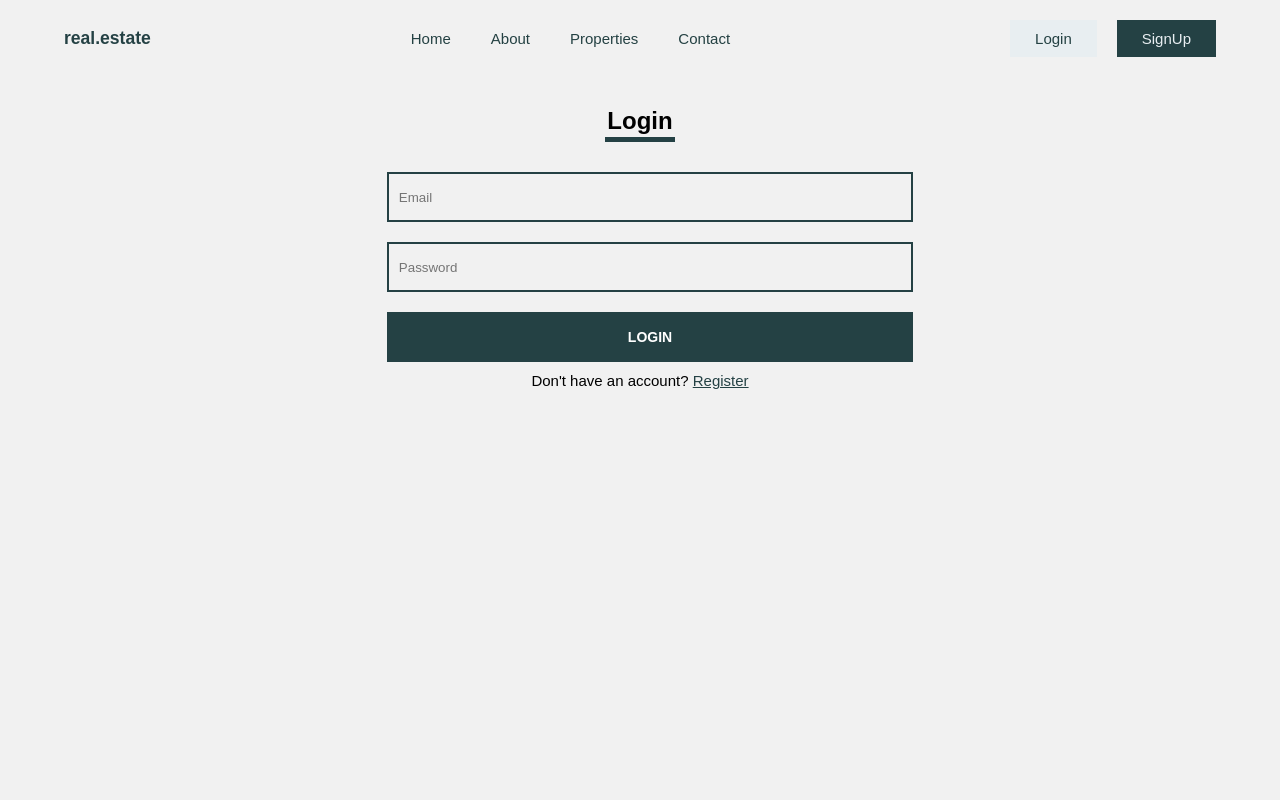
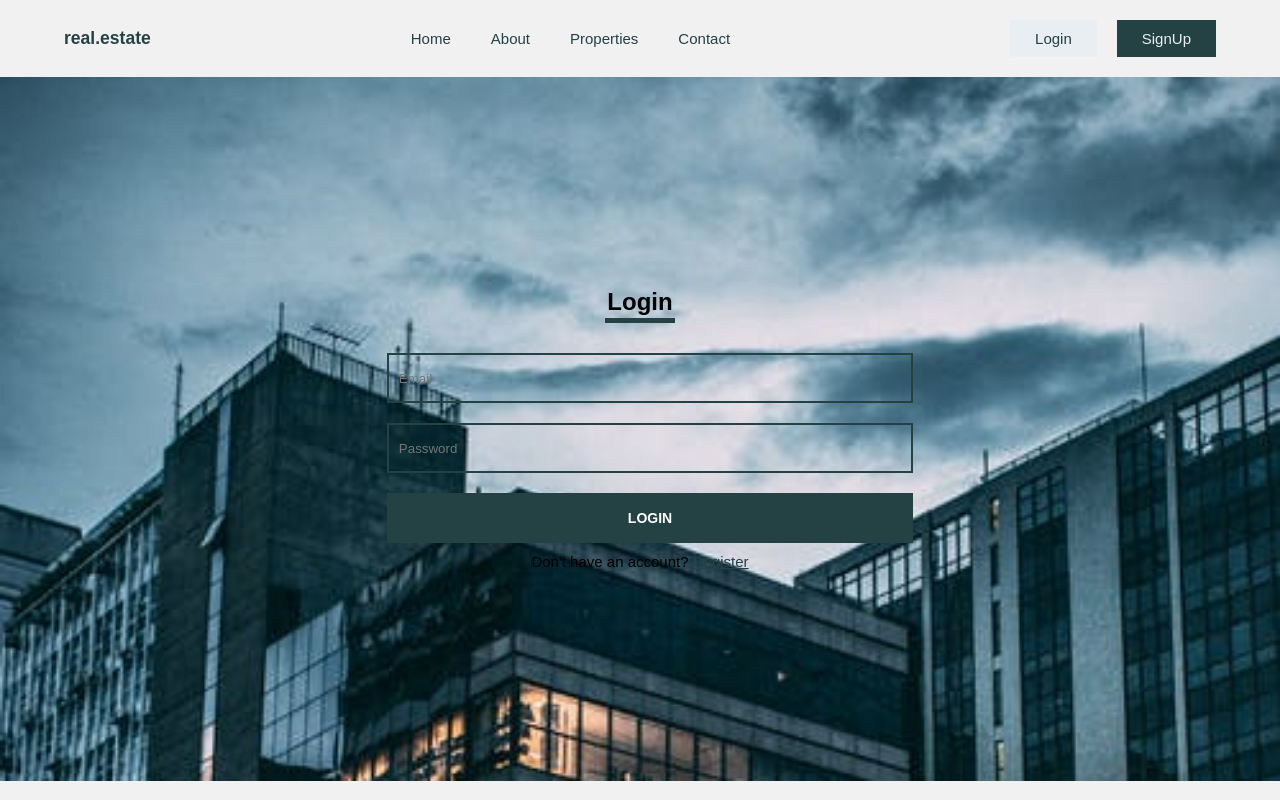
Before and after one commit to mishael1-d/realestate-website, a React (Create React App) app: page /login in a window 1280 px wide. Built offline with nearby package versions, Linux system fonts and the light colour scheme; a web font is replaced by a local one.

Commit message:
Changed BG for registeer and login pages

```diff
--- a/src/components/Login/Login.css
+++ b/src/components/Login/Login.css
@@ -1,3 +1,13 @@
+.login-container {
+  margin-top: 0;
+    background: url("../../images/pexels-photo-65438.jpeg");
+    background-position: top;
+    background-repeat: no-repeat;
+    background-size: cover;
+    height: 88vh;
+    display: flex;
+    align-items: center;
+  }
 .login {
   display: flex;
   flex-direction: column;
--- a/src/components/Login/Login.js
+++ b/src/components/Login/Login.js
@@ -28,6 +28,7 @@ const Login = () => {
     setAlert({ show, msg, type });
   };
   return (
+    <div className="login-container">
       <div className="login container">
         {alert.show && <Alert {...alert} removeAlert={showAlert} />}
         <h3>Login</h3>
@@ -56,6 +57,7 @@ const Login = () => {
           </Link>
         </p>
       </div>
+    </div>
   );
 };
 
--- a/src/components/Register/Register.css
+++ b/src/components/Register/Register.css
@@ -1,9 +1,19 @@
+.register-container {
+margin-top: 0;
+  background: url("../../images/pexels-stael-guimarães-3369586.jpg");
+  background-position: top;
+  background-repeat: no-repeat;
+  background-size: cover;
+  height: 88vh;
+  display: flex;
+  align-items: center;
+}
 .register {
   display: flex;
   flex-direction: column;
   justify-content: center;
   align-items: center;
-  margin: 50px auto;
+  /* margin: 50px auto; */
   width: 35%;
 }
 .register h3 {
@@ -21,10 +31,14 @@
   width: 100%;
   height: 50px;
   border: 2px solid #244144;
+  font: 1em sans-serif;
   background: none;
   outline: none;
   padding: 10px;
   margin: 10px;
+}
+.register input::placeholder{
+  color: #000;
 }
 .register button {
   width: 100%;
--- a/src/components/Register/Register.js
+++ b/src/components/Register/Register.js
@@ -11,7 +11,7 @@ const Register = () => {
     confirmPassword: "",
   });
   const [person, setPerson] = useState([]);
-  const [alert, setAlert] = useState({show : false, msg: '', type: ''})
+  const [alert, setAlert] = useState({ show: false, msg: "", type: "" });
 
   const onValueChange = (e) => {
     const name = e.target.name;
@@ -26,7 +26,7 @@ const Register = () => {
       if (user.password.length === 8) {
         if (user.password === user.confirmPassword) {
           if (localStorage.getItem("username") === user.email) {
-            showAlert(true, "User already exists", "danger")
+            showAlert(true, "User already exists", "danger");
           } else {
             const newUser = { ...user, id: new Date().getTime().toString() };
             setPerson({ ...person, newUser });
@@ -40,10 +40,10 @@ const Register = () => {
               password: "",
               confirmPassword: "",
             });
-            showAlert(true, "Account Created Successfully", "success")
-            setTimeout(()=>{
+            showAlert(true, "Account Created Successfully", "success");
+            setTimeout(() => {
               navigate("../login", { replace: true });
-            }, 3000)
+            }, 3000);
           }
         } else {
           showAlert(true, "Password does not match", "danger");
@@ -52,17 +52,18 @@ const Register = () => {
         showAlert(true, "Password must be 8 characters", "danger");
       }
     } else {
-      showAlert(true, "Please input a value", "danger")
+      showAlert(true, "Please fill in required input field", "danger");
     }
   };
 
-  const showAlert = (show=false, msg="", type="") => {
-    setAlert({show,msg,type})
-  }
+  const showAlert = (show = false, msg = "", type = "") => {
+    setAlert({ show, msg, type });
+  };
 
   return (
+    <div className="register-container">
       <div className="register container">
-        {alert.show && <Alert {...alert} removeAlert={showAlert}/>}
+        {alert.show && <Alert {...alert} removeAlert={showAlert} />}
         <h3>Register</h3>
         <div className="underline"></div>
         <div className="form-container">
@@ -105,6 +106,7 @@ const Register = () => {
           </Link>
         </p>
       </div>
+    </div>
   );
 };
 
```
Lines whose indentation alone changed are shown as unchanged.
